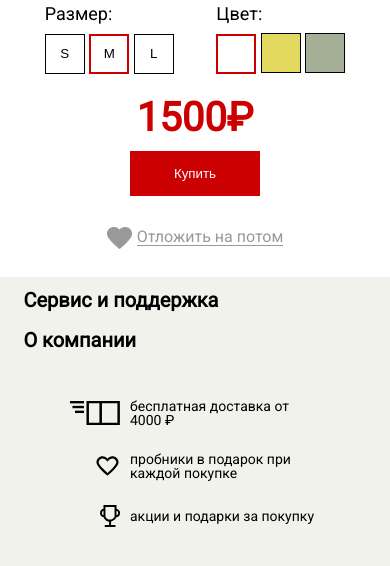
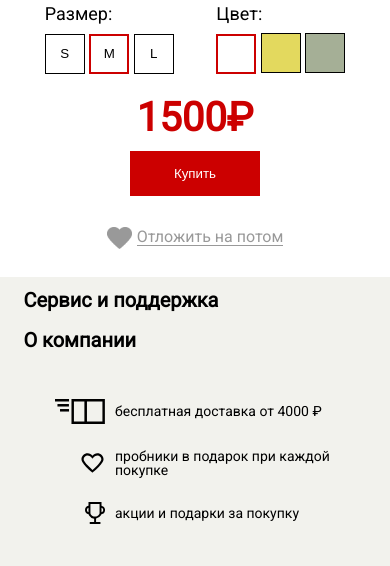
Before and after one commit to SergeyDarnopykh/Template_7h3-5h0p, a website: page src/index.html in a window 390 px wide. Shown: the part 769-1335 px from the top of the page. Drawn offline with nearby package versions, Linux system fonts and the light colour scheme; files that its build step writes are made by us from their sources.

Commit message:
Fixed advantages max width on mobile

```diff
--- a/src/less/advantages.less
+++ b/src/less/advantages.less
@@ -24,7 +24,7 @@
         margin-bottom: 25px;
 
         @media  @phone-strict {
-            max-width: 250px;
+            max-width: 280px;
         }
     }
 
```
